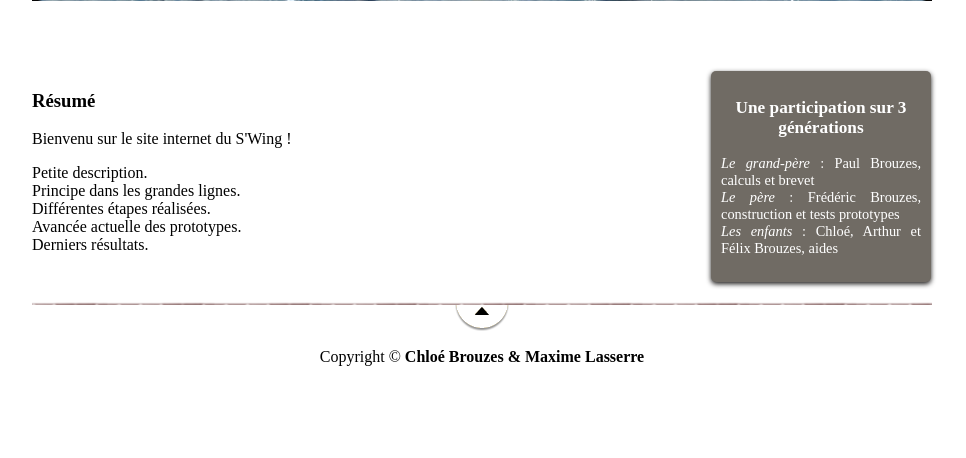
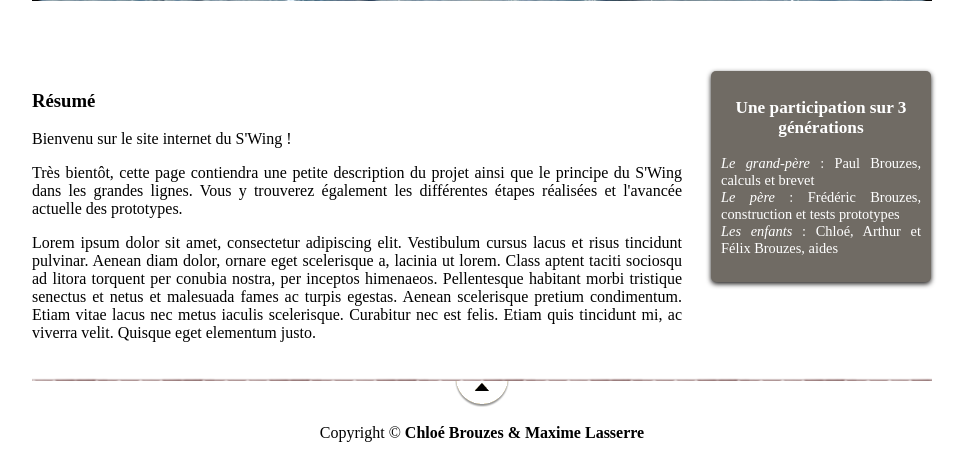
Before and after one commit to evermax/swing, a PHP site: page / in a window 1280 px wide. Shown: the part 417-875 px from the top of the page, without its empty margins (158-1124 px from the left). Before the commit the page ends 783 px from the top, so only its background shows below. Run offline with PHP 8.4, Linux system fonts and the light colour scheme.

Commit message:
Accueil : texte

```diff
--- a/index.php
+++ b/index.php
@@ -39,7 +39,8 @@
                     <article>
                         <h1>Résumé</h1>
                         <p>Bienvenu sur le site internet du S'Wing !</p>
-                        <p>Petite description.<br/>Principe dans les grandes lignes.<br/>Différentes étapes réalisées.<br/>Avancée actuelle des prototypes.<br/>Derniers résultats.</p>
+                        <p>Très bientôt, cette page contiendra une petite description du projet ainsi que le principe du S'Wing dans les grandes lignes. Vous y trouverez également les différentes étapes réalisées et l'avancée actuelle des prototypes.</p>
+                        <p>Lorem ipsum dolor sit amet, consectetur adipiscing elit. Vestibulum cursus lacus et risus tincidunt pulvinar. Aenean diam dolor, ornare eget scelerisque a, lacinia ut lorem. Class aptent taciti sociosqu ad litora torquent per conubia nostra, per inceptos himenaeos. Pellentesque habitant morbi tristique senectus et netus et malesuada fames ac turpis egestas. Aenean scelerisque pretium condimentum. Etiam vitae lacus nec metus iaculis scelerisque. Curabitur nec est felis. Etiam quis tincidunt mi, ac viverra velit. Quisque eget elementum justo.</p>
                     </article>
 
                     <aside>
```
